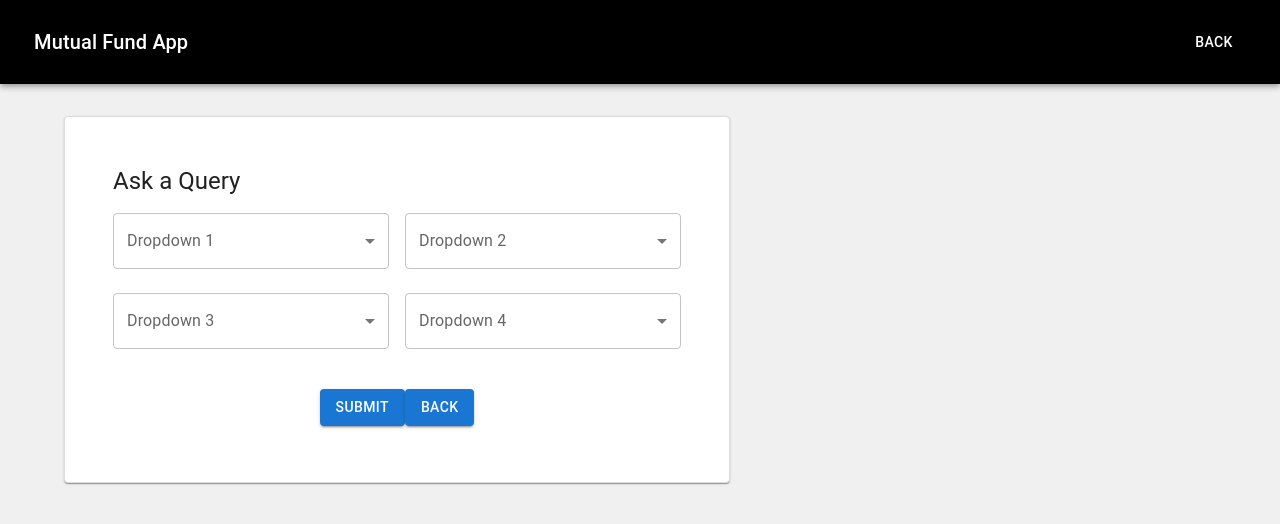
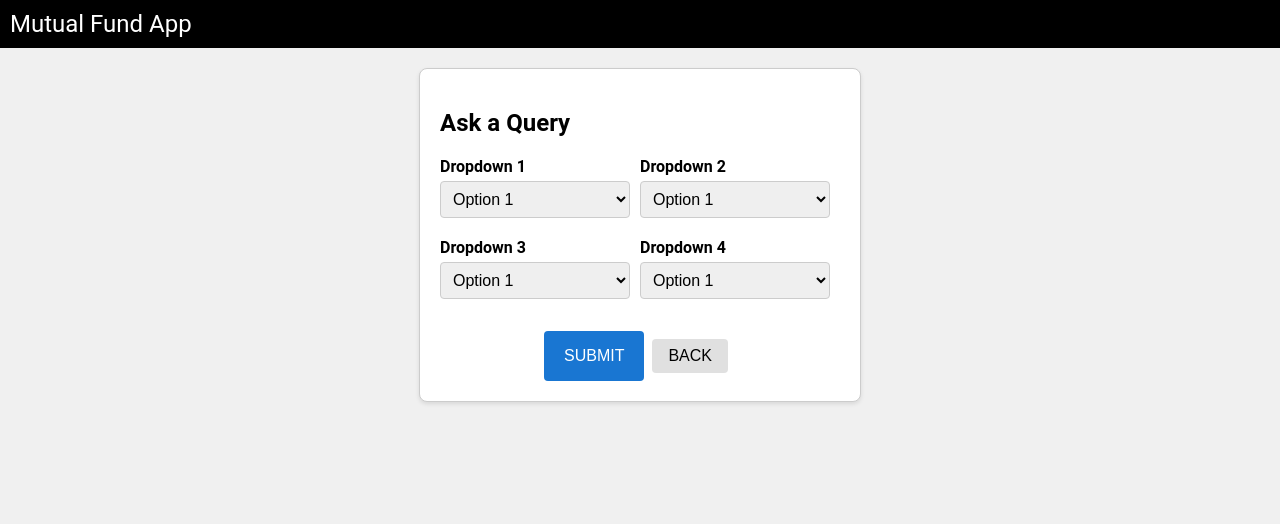
Before and after one commit to newallJemuelD/react-eval-task, a React (Create React App) app: page /ask_query in a window 1280 px wide. Shown: the top 524 px of the page. Built offline with nearby package versions, Linux system fonts and the light colour scheme.

Commit message:
removed and replaced material ui components

```diff
--- a/package.json
+++ b/package.json
@@ -5,8 +5,6 @@
   "dependencies": {
     "@emotion/react": "^11.11.4",
     "@emotion/styled": "^11.11.5",
-    "@mui/icons-material": "^5.16.0",
-    "@mui/material": "^5.16.0",
     "@reduxjs/toolkit": "^2.2.6",
     "@testing-library/jest-dom": "^5.17.0",
     "@testing-library/react": "^13.4.0",
--- a/src/App.tsx
+++ b/src/App.tsx
@@ -5,7 +5,7 @@ import Login from './pages/login/login';
 import Home from './pages/home/home';
 import AskQuery from './pages/support/ask_query/askQuery';
 import QueryList from './pages/support/query_list_page/queryList';
-import CardPage from './pages/home/cardPage';
+import CardPage from './pages/home/components/cardPage';
 
 
 const App: React.FC = () => {
--- a/src/components/appBar.tsx
+++ b/src/components/appBar.tsx
@@ -3,7 +3,12 @@ import { useNavigate } from 'react-router-dom';
 
 import './components.css';
 
-const MyAppBar : React.FC = () => {
+
+interface MyAppBarProps {
+  isHome: boolean;
+}
+
+const MyAppBar: React.FC<MyAppBarProps> = ({isHome}) => {
   const navigate = useNavigate();
 
   return (
@@ -12,8 +17,11 @@ const MyAppBar : React.FC = () => {
         <div className="title">
           Mutual Fund App
         </div>
-        <button className="button" onClick={() => navigate('/query_list')}>Support</button>
-        <button className="button" onClick={() => navigate('/')}>Logout</button>
+        {isHome ?
+          <div>
+            <button className="button" onClick={() => navigate('/query_list')}>Support</button>
+            <button className="button" onClick={() => navigate('/')}>Logout</button>
+          </div> : null}
       </div>
     </div>
   );
--- a/src/pages/home/home.css
+++ b/src/pages/home/home.css
@@ -26,11 +26,11 @@ body {
 }
 
 .section1 {
-    margin-top: 5rem;
+    margin: 1rem;
 }
 
 .section2 {
-    margin: 0;
+    margin: 1rem;
 }
 
 .card h5 {
@@ -40,3 +40,32 @@ body {
 .accordion {
     margin-top: 1rem;
 }
+
+/* Accordion styling */
+
+details {
+    border: 1px solid #ccc;
+    border-radius: 4px;
+    margin-bottom: 8px;
+    padding: 10px;
+  }
+
+  summary {
+    font-weight: bold;
+    cursor: pointer;
+    list-style: none;
+  }
+
+  summary::-webkit-details-marker {
+    display: none;
+  }
+
+  details[open] summary::after {
+    content: '▲';
+    float: right;
+  }
+
+  details summary::after {
+    content: '▼';
+    float: right;
+  }
--- a/src/pages/home/home.tsx
+++ b/src/pages/home/home.tsx
@@ -1,15 +1,5 @@
 import React from 'react';
 import { useNavigate } from 'react-router-dom';
-
-import AppBar from '@mui/material/AppBar';
-import Toolbar from '@mui/material/Toolbar';
-import Typography from '@mui/material/Typography';
-import Button from '@mui/material/Button';
-import Container from '@mui/material/Container';
-import Accordion from '@mui/material/Accordion';
-import AccordionSummary from '@mui/material/AccordionSummary';
-import AccordionDetails from '@mui/material/AccordionDetails';
-import ExpandMoreIcon from '@mui/icons-material/ExpandMore';
 
 import './home.css';
 import CardRow from './components/cardRowSection';
@@ -66,21 +56,10 @@ const Home: React.FC = () => {
     },
   ];
 
-  const navigate = useNavigate();
 
   return (
     <div className="home-container">
-      {/* <AppBar className="appbar">
-        <Toolbar>
-          <Typography variant="h6" className="title">
-            Mutual Fund App
-          </Typography>
-          <Button color="inherit" onClick={() => { navigate('/query_list') }}>Support</Button>
-          <Button color="inherit" onClick={() => { navigate('/') }}>Logout</Button>
-        </Toolbar>
-      </AppBar> */}
-      <MyAppBar/>
-      <Container className="container">
+      <MyAppBar isHome={true} />
       <div className="section1">
         <h2>Calculator</h2>
         <CardRow cardsContent={cardsContent1} />
@@ -89,17 +68,12 @@ const Home: React.FC = () => {
       <div className="section2">
         <h2>Frequently Asked Questions</h2>
         {faqs.map((faq, index) => (
-            <Accordion key={index}>
-              <AccordionSummary expandIcon={<ExpandMoreIcon />}>
-                <Typography>{faq.question}</Typography>
-              </AccordionSummary>
-              <AccordionDetails>
-                <Typography>{faq.answer}</Typography>
-              </AccordionDetails>
-            </Accordion>
+          <details key={index}>
+            <summary>{faq.question}</summary>
+            <p>{faq.answer}</p>
+          </details>
         ))}
       </div>
-      </Container>
     </div>
   );
 };
--- a/src/pages/support/ask_query/askQuery.css
+++ b/src/pages/support/ask_query/askQuery.css
@@ -1,4 +1,3 @@
-
 body {
   margin: 0;
   font-family: 'Roboto', sans-serif;
@@ -9,60 +8,89 @@ body {
   display: flex;
   flex-direction: column;
   min-height: 100vh;
-    overflow-y: auto; /* Enable vertical scrolling */
+  overflow-y: auto;
+  /* Enable vertical scrolling */
 }
 
 .appbar {
   background-color: black !important;
 }
 
-  .title {
-    flex-grow: 1;
+.form-card {
+  width: 400px;
+  background-color: #fff;
+  border: 1px solid #ccc;
+  border-radius: 8px;
+  padding: 20px;
+  box-shadow: 0 2px 4px rgba(0, 0, 0, 0.1);
+  margin: 20px auto;
 }
 
-  .content-container {
-    flex-grow: 1;
-    padding: 2rem;
-    display: flex;
-    justify-content: center;
-    align-items: center;
-  }
-
-  .form-card {
-    width: 100%;
-    max-width: 600px;
-    background-color: #f9f9f9;
-    border: 1px solid #ddd;
-    border-radius: 8px;
-    padding: 2rem;
+.card-content {
+  padding: 0;
 }
 
 .form-title {
-    margin-bottom: 1rem;
+  font-size: 1.5rem;
+  margin-bottom: 20px;
 }
 
 .dropdown-row {
   display: flex;
   justify-content: space-between;
-    gap: 1rem;
+  margin-bottom: 20px;
 }
 
 .dropdown {
   flex: 1;
+  margin-right: 10px;
+}
+
+.label {
+  display: block;
+  margin-bottom: 5px;
+  font-weight: bold;
+}
+
+.select {
+  width: 100%;
+  padding: 8px;
+  font-size: 1rem;
+  border: 1px solid #ccc;
+  border-radius: 4px;
+  outline: none;
 }
 
 .button-row {
+  margin-top: 20px;
   display: flex;
   justify-content: space-between;
-    margin-top: 1rem;
+}
+
+.button {
+  padding: 10px 20px;
+  font-size: 1rem;
+  cursor: pointer;
+  border: none;
+  border-radius: 4px;
+  outline: none;
+  text-transform: uppercase;
 }
 
 .submit-button {
-    background-color: black;
-    color: white;
+  background-color: #1976d2;
+  color: #fff;
+}
+
+.submit-button:hover {
+  background-color: #1565c0;
 }
 
 .back-button {
-    background-color: black;
-    color: white;
+  background-color: #f44336;
+  color: #fff;
 }
+
+.back-button:hover {
+  background-color: #d32f2f;
+}
--- a/src/pages/support/ask_query/askQuery.tsx
+++ b/src/pages/support/ask_query/askQuery.tsx
@@ -2,19 +2,10 @@ import React, { useState } from 'react';
 import { useNavigate } from 'react-router-dom';
 import { useDispatch, useSelector } from 'react-redux';
 
-import AppBar from '@mui/material/AppBar';
-import Toolbar from '@mui/material/Toolbar';
-import Typography from '@mui/material/Typography';
-import Button from '@mui/material/Button';
-import Container from '@mui/material/Container';
-import Card from '@mui/material/Card';
-import CardContent from '@mui/material/CardContent';
-import TextField from '@mui/material/TextField';
-import MenuItem from '@mui/material/MenuItem';
-
 import { RootState } from '../../../redux/store';
 import { addQuery } from '../../../redux/querySlice';
 import './askQuery.css';
+import MyAppBar from '../../../components/appBar';
 
 const AskQuery: React.FC = () => {
   const navigate = useNavigate();
@@ -43,89 +34,56 @@ const AskQuery: React.FC = () => {
 
   return (
     <div className="ask-query-container">
-      <AppBar position="static" className="appbar">
-        <Toolbar>
-          <Typography variant="h6" className="title">
-            Mutual Fund App
-          </Typography>
-          <Button color="inherit" onClick={handleBack}>Back</Button>
-        </Toolbar>
-      </AppBar>
-      <Container className="content-container">
-        <Card className="form-card">
-          <CardContent>
-            <Typography variant="h5" component="h2" className="form-title">
+      <MyAppBar isHome={false} />
+      <div className="form-card">
+        <div className="card-content">
+          <h2 className="form-title">
             Ask a Query
-            </Typography>
+          </h2>
           <form onSubmit={handleSubmit}>
             <div className="dropdown-row">
-                <TextField
-                  select
-                  label="Dropdown 1"
-                  value={dropdown1}
-                  onChange={(e) => setDropdown1(e.target.value)}
-                  variant="outlined"
-                  fullWidth
-                  margin="normal"
-                  className="dropdown"
-                >
-                  <MenuItem value="option1">Option 1</MenuItem>
-                  <MenuItem value="option2">Option 2</MenuItem>
-                </TextField>
-                <TextField
-                  select
-                  label="Dropdown 2"
-                  value={dropdown2}
-                  onChange={(e) => setDropdown2(e.target.value)}
-                  variant="outlined"
-                  fullWidth
-                  margin="normal"
-                  className="dropdown"
-                >
-                  <MenuItem value="option1">Option 1</MenuItem>
-                  <MenuItem value="option2">Option 2</MenuItem>
-                </TextField>
+              <div className="dropdown">
+                <label htmlFor="dropdown1" className="label">Dropdown 1</label>
+                <select id="dropdown1" name="dropdown1" onChange={(e) => setDropdown1(e.target.value)} className="select">
+                  <option value="option1">Option 1</option>
+                  <option value="option2">Option 2</option>
+                </select>
+              </div>
+              <div className="dropdown">
+                <label htmlFor="dropdown2" className="label">Dropdown 2</label>
+                <select id="dropdown2" name="dropdown2" onChange={(e) => setDropdown2(e.target.value)} className="select">
+                  <option value="option1">Option 1</option>
+                  <option value="option2">Option 2</option>
+                </select>
+              </div>
             </div>
             <div className="dropdown-row">
-                <TextField
-                  select
-                  label="Dropdown 3"
-                  value={dropdown3}
-                  onChange={(e) => setDropdown3(e.target.value)}
-                  variant="outlined"
-                  fullWidth
-                  margin="normal"
-                  className="dropdown"
-                >
-                  <MenuItem value="option1">Option 1</MenuItem>
-                  <MenuItem value="option2">Option 2</MenuItem>
-                </TextField>
-                <TextField
-                  select
-                  label="Dropdown 4"
-                  value={dropdown4}
-                  onChange={(e) => setDropdown4(e.target.value)}
-                  variant="outlined"
-                  fullWidth
-                  margin="normal"
-                  className="dropdown"
-                >
-                  <MenuItem value="option1">Option 1</MenuItem>
-                  <MenuItem value="option2">Option 2</MenuItem>
-                </TextField>
+              <div className="dropdown">
+                <label htmlFor="dropdown3" className="label">Dropdown 3</label>
+                <select id="dropdown3" name="dropdown3" onChange={(e) => setDropdown3(e.target.value)} className="select">
+                  <option value="option1">Option 1</option>
+                  <option value="option2">Option 2</option>
+                </select>
+              </div>
+              <div className="dropdown">
+                <label htmlFor="dropdown4" className="label">Dropdown 4</label>
+                <select id="dropdown4" name="dropdown4" onChange={(e) => setDropdown4(e.target.value)} className="select">
+                  <option value="option1">Option 1</option>
+                  <option value="option2">Option 2</option>
+                </select>
+              </div>
             </div>
             <div className="button-row">
-                <Button type="submit" variant="contained" color="primary" className="submit-button">
+              <button type="submit" className="button submit-button">
                 Submit
-                </Button>
-                <Button variant="contained" onClick={handleBack} className="back-button">
+              </button>
+              <button type="button" className="button back-button" onClick={handleBack}>
                 Back
-                </Button>
+              </button>
             </div>
           </form>
-          </CardContent>
-        </Card>
-      </Container>
+        </div>
+      </div>
     </div>
   );
 };
--- a/src/pages/support/query_list_page/queryList.css
+++ b/src/pages/support/query_list_page/queryList.css
@@ -16,15 +16,7 @@ body {
     background-color: black !important;
 }
 
-.title {
-    flex-grow: 1;
-}
-
-.content-container {
-    flex-grow: 1;
-    padding: 2rem;
-}
-
+/* Query cards list styling */
 .query-list {
     display: flex;
     flex-direction: column;
@@ -32,12 +24,27 @@ body {
 }
 
 .query-card {
-    background-color: #f9f9f9;
     border: 1px solid #ddd;
-    border-radius: 8px;
-    padding: 1rem;
+    border-radius: 4px;
+    padding: 16px;
+    margin: 8px 0;
+    box-shadow: 0 2px 4px rgba(0, 0, 0, 0.1);
+    background-color: #fff;
 }
 
+.card-content h6 {
+    margin: 0 0 8px 0;
+    font-size: 1.25rem;
+    font-weight: 600;
+}
+
+.card-content p {
+    margin: 4px 0;
+    font-size: 0.875rem;
+    color: #555;
+}
+
+/* Buttons styling */
 .button-row {
     display: flex;
     justify-content: center;
@@ -48,3 +55,37 @@ body {
     background-color: black;
     color: white;
 }
+
+/* Buttons styling */
+.ask-query-button,
+.back-button {
+    padding: 8px 16px;
+    margin: 8px;
+    border: none;
+    border-radius: 4px;
+    font-size: 1rem;
+    cursor: pointer;
+}
+
+.ask-query-button {
+    background-color: #1976d2;
+    /* Primary color */
+    color: white;
+}
+
+.back-button {
+    background-color: #e0e0e0;
+    /* Default contained button color */
+    color: black;
+}
+
+/* Optional: Add hover effects */
+.ask-query-button:hover {
+    background-color: #1565c0;
+    /* Darker primary color on hover */
+}
+
+.back-button:hover {
+    background-color: #d5d5d5;
+    /* Slightly darker grey on hover */
+}
--- a/src/pages/support/query_list_page/queryList.tsx
+++ b/src/pages/support/query_list_page/queryList.tsx
@@ -1,15 +1,10 @@
 import React from 'react';
 import { useNavigate } from 'react-router-dom';
 import { useSelector } from 'react-redux';
-import AppBar from '@mui/material/AppBar';
-import Toolbar from '@mui/material/Toolbar';
-import Typography from '@mui/material/Typography';
-import Button from '@mui/material/Button';
-import Container from '@mui/material/Container';
-import Card from '@mui/material/Card';
-import CardContent from '@mui/material/CardContent';
+
 import { RootState } from '../../../redux/store';
 import './queryList.css';
+import MyAppBar from '../../../components/appBar';
 
 const QueryList: React.FC = () => {
   const navigate = useNavigate();
@@ -28,36 +23,28 @@ const QueryList: React.FC = () => {
 
   return (
     <div className="query-list-container">
-      <AppBar position="static" className="appbar">
-        <Toolbar>
-          <Typography variant="h6" className="title">
-            Mutual Fund App
-          </Typography>
-        </Toolbar>
-      </AppBar>
-      <Container className="content-container">
+      <MyAppBar isHome={false} />
       <div className="query-list">
         {(queries && queries.length > 0) ? queries.map((query, index) => (
-            <Card className="query-card" key={index}>
-              <CardContent>
-                <Typography variant="h6">Query {index + 1}</Typography>
-                <Typography variant="body2">Dropdown 1: {query.dropdown1}</Typography>
-                <Typography variant="body2">Dropdown 2: {query.dropdown2}</Typography>
-                <Typography variant="body2">Dropdown 3: {query.dropdown3}</Typography>
-                <Typography variant="body2">Dropdown 4: {query.dropdown4}</Typography>
-              </CardContent>
-            </Card>
+          <div className="query-card" key={index}>
+            <div className="card-content">
+              <h6>Query {index + 1}</h6>
+              <p>Dropdown 1: {query.dropdown1}</p>
+              <p>Dropdown 2: {query.dropdown2}</p>
+              <p>Dropdown 3: {query.dropdown3}</p>
+              <p>Dropdown 4: {query.dropdown4}</p>
+            </div>
+          </div>
         )) : null}
       </div>
       <div className="button-row">
-          <Button variant="contained" color="primary" onClick={handleAskQuery} className="ask-query-button">
+        <button className="ask-query-button" onClick={handleAskQuery}>
           Ask Query
-          </Button>
-          <Button variant="contained" onClick={handleBack} className="back-button">
+        </button>
+        <button className="back-button" onClick={handleBack}>
           Back
-          </Button>
+        </button>
       </div>
-      </Container>
     </div>
   );
 };
```
Also changed, not shown: src/pages/home/components/cardPage.tsx (renamed from src/pages/home/cardPage.tsx), 1 other file (tests, documents, lock files or other folders). Lines whose indentation alone changed are shown as unchanged.
